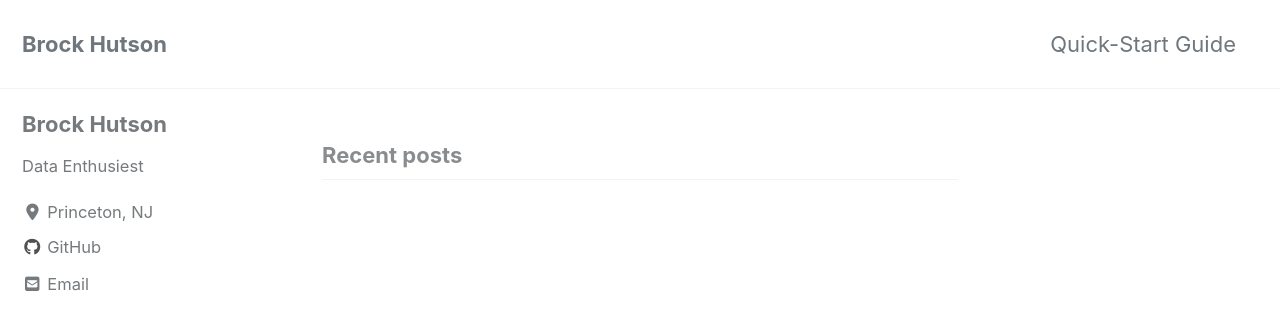
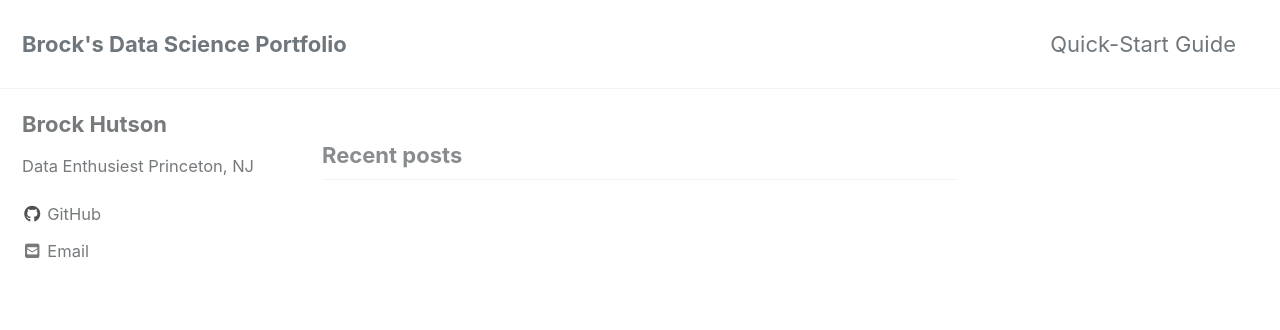
Before and after one commit to brockhutson/brockhutson.github.io, a Jekyll site: the page built from index.html, in a window 1280 px wide and 900 px high. Shown: the top 330 px of the window. Built offline with Jekyll 4.4.1, drawn with Linux system fonts in a browser that asks for light colours; cached includes are drawn as plain includes; nearby versions of some CDN libraries; the list of posts is cut into pages by our own code; part of the change alters nothing that is shown.

Commit message:
edited congif.yml

```diff
--- a/_config.yml
+++ b/_config.yml
@@ -16,14 +16,14 @@ minimal_mistakes_skin    : "default" # "air", "aqua", "contrast", "dark", "dirt"
 
 # Site Settings
 locale                   : "en-US"
-title                    : "Brock Hutson"
+title                    : "Brock's Data Science Portfolio"
 title_separator          : "-"
 subtitle                 : # site tagline that appears below site title in masthead
 name                     : "Brock Hutson"
 description              : "Project Portfolio"
 url                      : # the base hostname & protocol for your site e.g. "https://mmistakes.github.io"
 baseurl                  : # the subpath of your site, e.g. "/blog"
-repository               : # GitHub username/repo-name e.g. "mmistakes/minimal-mistakes"
+repository               : https://github.com/brockhutson
 teaser                   : # path of fallback teaser image, e.g. "/assets/images/500x300.png"
 logo                     : # path of logo image to display in the masthead, e.g. "/assets/images/88x88.png"
 masthead_title           : # overrides the website title displayed in the masthead, use " " for no title
@@ -109,8 +109,8 @@ analytics:
 author:
   name             : "Brock Hutson"
   avatar           : # path of avatar image, e.g. "/assets/images/bio-photo.jpg"
-  bio              : "Data Enthusiest"
-  location         : "Princeton, NJ"
+  bio              : "Data Enthusiest\nPrinceton, NJ"
+  location         : #"Princeton, NJ"
   email            : "brockhutson89@outlook.com"
   links:
     - label: "Email"
```
